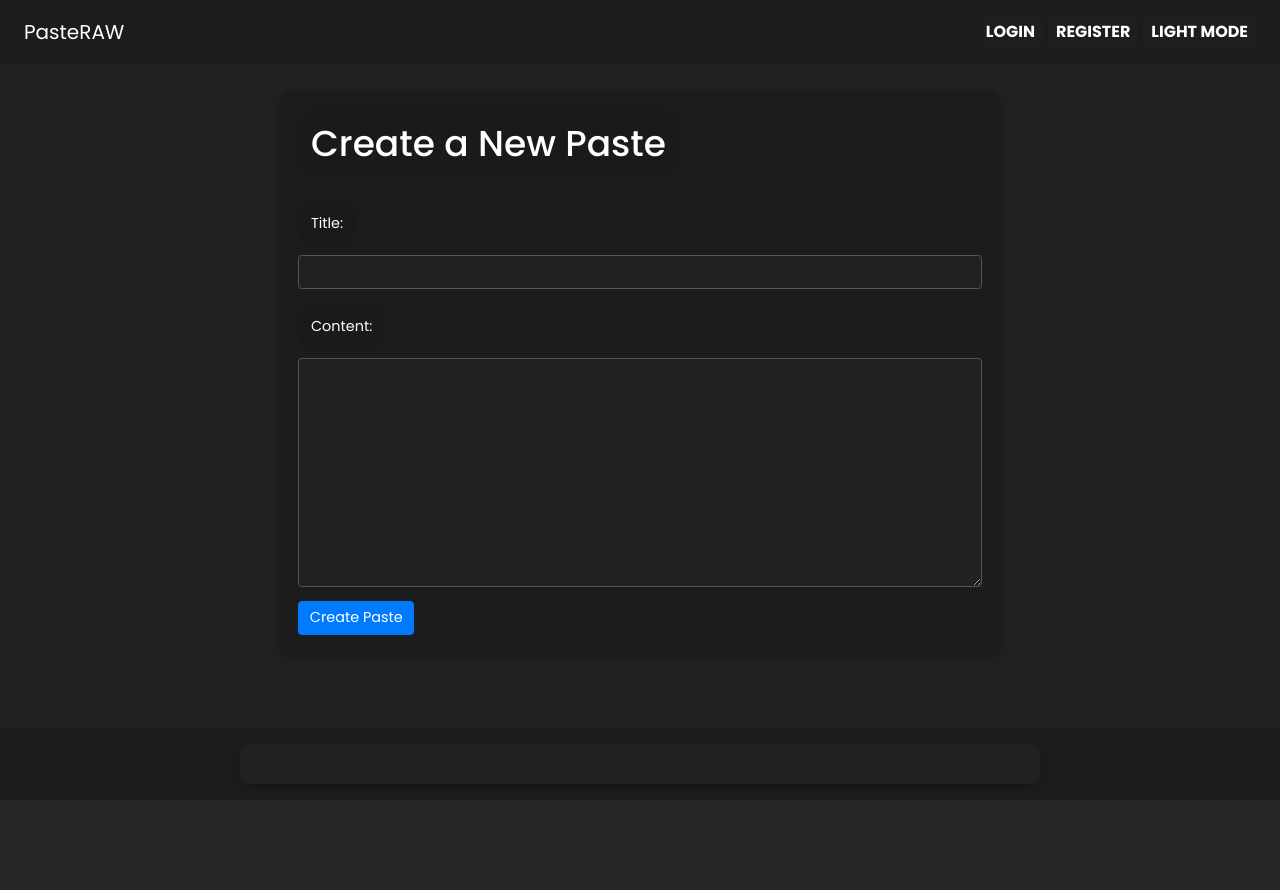
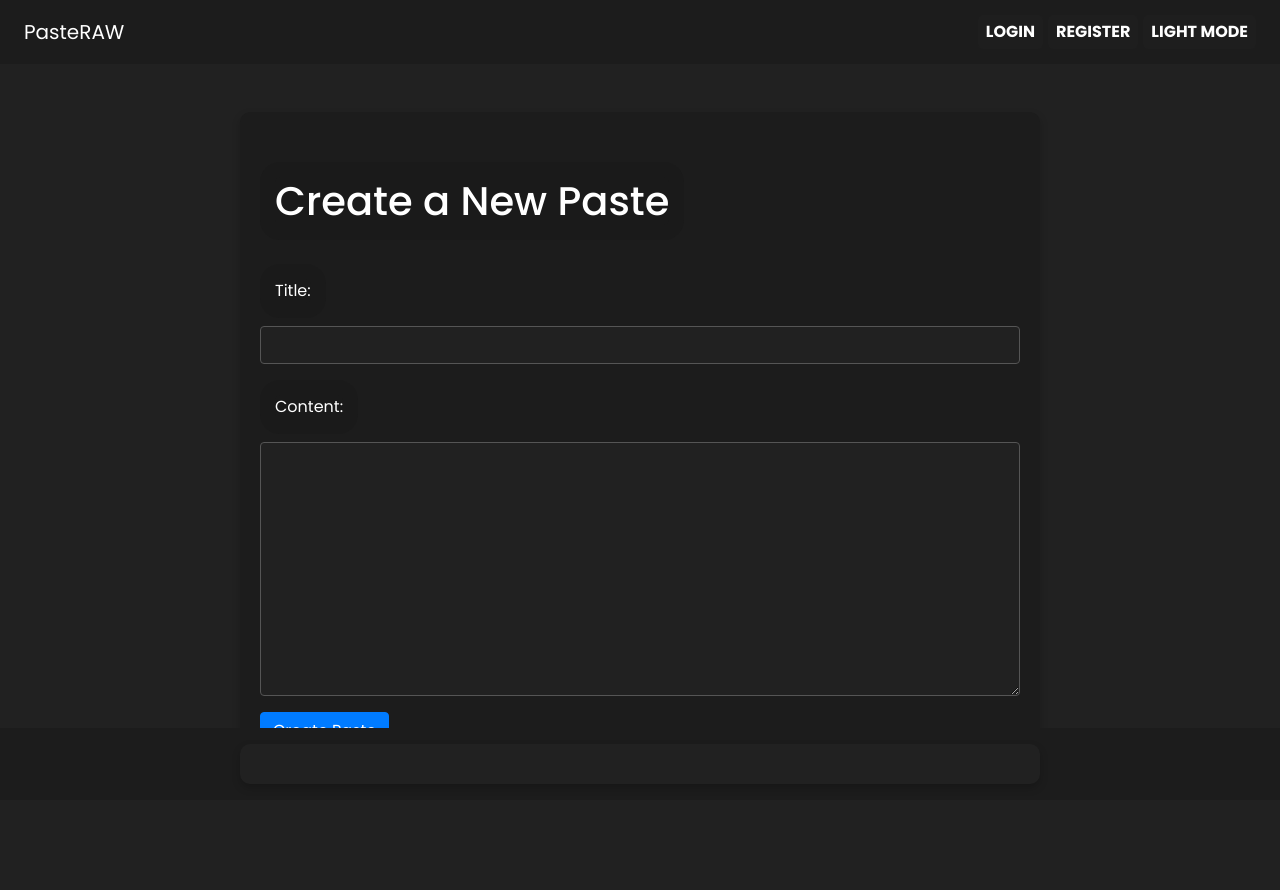
Before and after one commit to javiermzelaya/PasteRAW, a PHP site: page /index.php in a window 1280 px wide. Before the commit the page ends 792 px from the top, so only its background shows below. Run offline with PHP 8.4, Linux system fonts and the light colour scheme; data comes from the database, SQL or seed files in the repository; a stand-in replaces the project's code that opens the database connection; some libraries are stand-ins or nearby versions.

Commit message:
Update footbar.php

```diff
--- a/footbar.php
+++ b/footbar.php
@@ -19,6 +19,24 @@
     font-family: Poppins, sans-serif;
     margin-bottom: 80px; /* Altura estimada del footer */
     padding-bottom: 40px; /* Espacio adicional opcional */
+}
+html body {
+	background-color: #ffffff;
+}
+h1.mb-4,
+h2.mt-5,
+div div label {
+    background-color: #f8f9fa !important;
+    border: 15px solid #f8f9fa !important;
+    border-radius: 20px !important;
+    width: fit-content !important;
+}
+	h1.mb-4 {
+		margin-top: 30px !important;
+}
+
+div.form-group.col-md-4 {
+  text-align: center;
 }
 
 .container {
@@ -105,7 +123,6 @@
 
 .dark-mode h1.mb-4,
 .dark-mode h2.mt-5,
-.dark-mode body div h2,
 .dark-mode div div label {
     background-color: #1a1a1a !important;
     border: 15px solid #1a1a1a !important;
@@ -129,8 +146,6 @@
 }
 
 .dark-mode div.container.mt-5 {
-    zoom: 90% !important;
-	margin-top: 30px !important;
 	background-color: #1c1c1c !important;
 }
 
@@ -153,7 +168,7 @@
 }
 
 	.dark-mode .card  {
-		background-color: #212121 !important;
+		background-color: #262626 !important;
 }
 
 	.dark-mode div.card-header {
```
